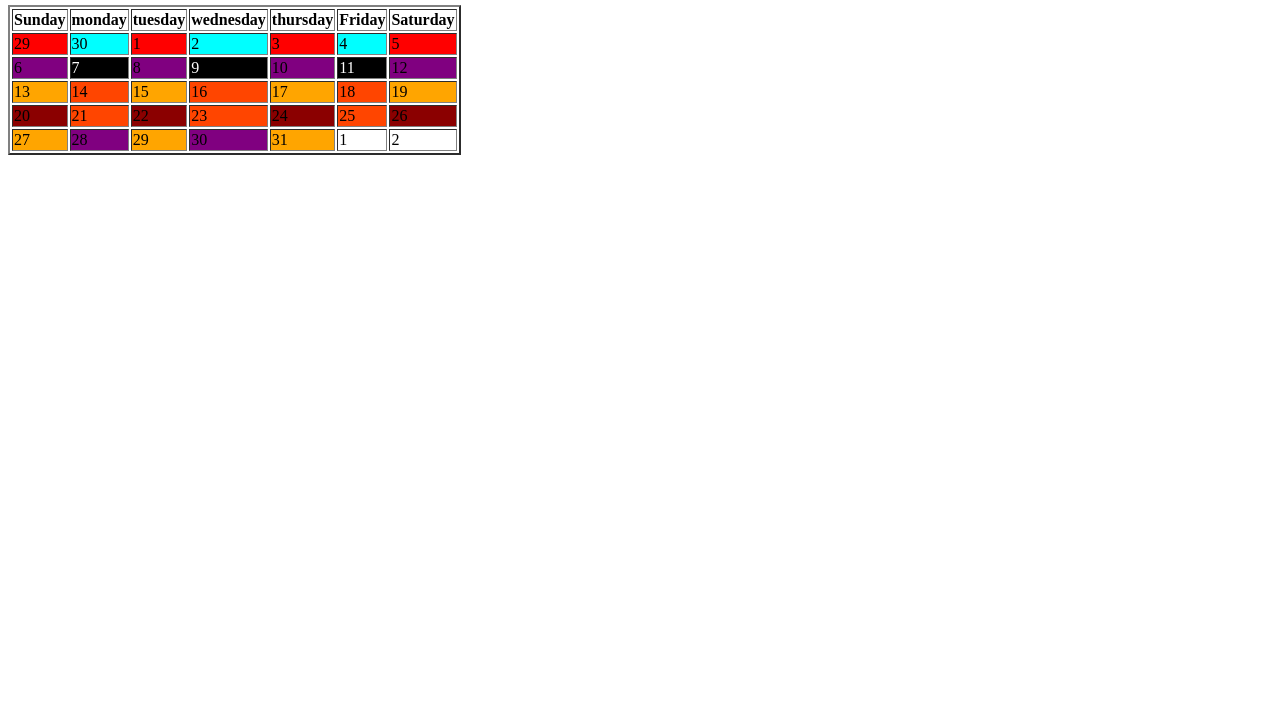
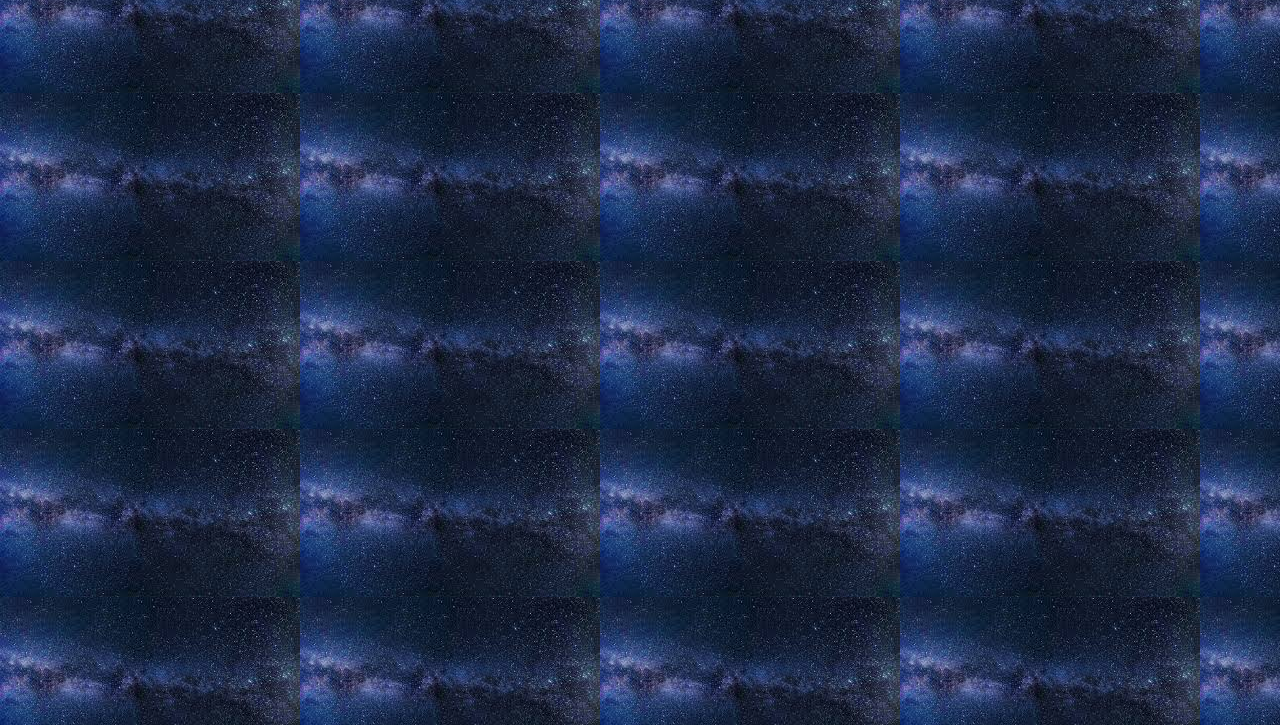
Before and after one commit to DomingoHernandez0/YungStitch.io, a plain HTML site: page index.html in a window 1280 px wide. Shown: the part 75-800 px from the top of the page. Drawn offline with Linux system fonts and the light colour scheme.

Commit message:
Add files via upload

```diff
--- a/index.html
+++ b/index.html
@@ -2,67 +2,11 @@
 <html lang="en" dir="ltr">
   <head>
     <meta charset="utf-8">
-    <title></title>
+    <title>Domingo</title>
+    <link href="https://fonts.googleapis.com/css?family=Exo+2&display=swap" rel="stylesheet">
   </head>
-  <body>
-    <h1>October</h1>
+  <body style="background-image:url('img/download.jpg')">
+    <h1 style="text-align:center; color:#ed1607;font-family: 'Exo 2', sans-serif;">Domingo</h1>
 
-    <table border="2"
-    <table>
-      <tr>
-        <th>Sunday</th>
-        <th>monday</th>
-        <th>tuesday</th>
-        <th>wednesday</th>
-        <th>thursday</th>
-        <th>Friday</th>
-        <th>Saturday</th>
-      </tr>
-      <tr>
-        <td style="background-color:red">29</td>
-        <td style="background-color:cyan">30</td>
-        <td style="background-color:red">1</td>
-        <td style="background-color:cyan">2</td>
-        <td style="background-color:red">3</td>
-        <td style="background-color:cyan">4</td>
-        <td style="background-color:red">5</td>
-      </tr>
-      <tr>
-        <td style="background-color:purple">6</td>
-        <td style="color:white;background-color:black">7</td>
-        <td style="background-color:purple">8</td>
-        <td style="color:white;background-color:black">9</td>
-        <td style="background-color:purple">10</td>
-        <td style="color:white;background-color:black">11</td>
-        <td style="background-color:purple">12</td>
-      </tr>
-      <tr>
-        <td style="background-color:orange">13</td>
-        <td style="background-color:orangered">14</td>
-        <td style="background-color:orange">15</td>
-        <td style="background-color:orangered">16</td>
-        <td style="background-color:orange">17</td>
-        <td style="background-color:orangered">18</td>
-        <td style="background-color:orange">19</td>
-      </tr>
-      <tr>
-        <td style="background-color:darkred">20</td>
-        <td style="background-color:orangered">21</td>
-        <td style="background-color:darkred">22</td>
-        <td style="background-color:orangered">23</td>
-        <td style="background-color:darkred">24</td>
-        <td style="background-color:orangered">25</td>
-        <td style="background-color:darkred">26</td>
-      </tr>
-      <tr>
-        <td style="background-color:orange">27</td>
-        <td style="background-color:purple">28</td>
-        <td style="background-color:orange">29</td>
-        <td style="background-color:purple">30</td>
-        <td style="background-color:orange">31</td>
-        <td>1</td>
-        <td>2</td>
-      </tr>
-    </table>
   </body>
 </html>
```
Also changed, not shown: img/download.jpg (added), img/ralph.gif (added), img/starrysky.jpg (added), img/starynight.jpg (added).
